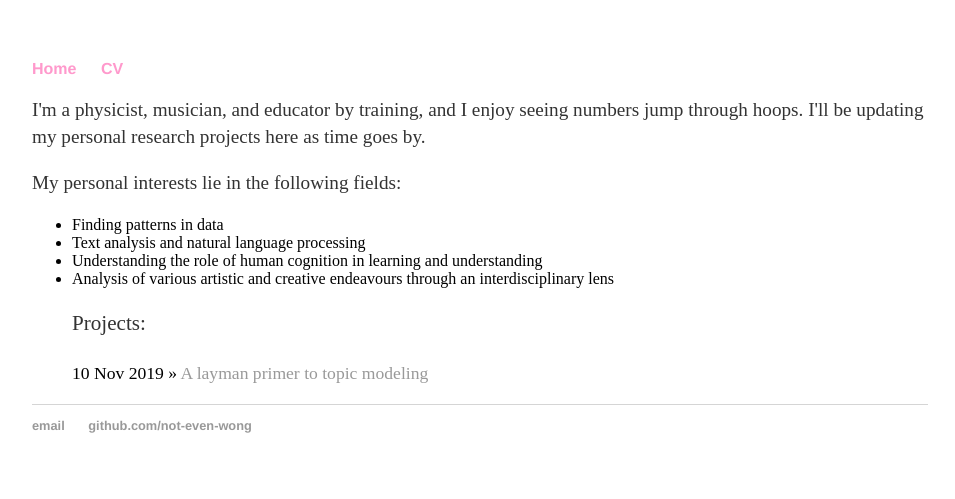
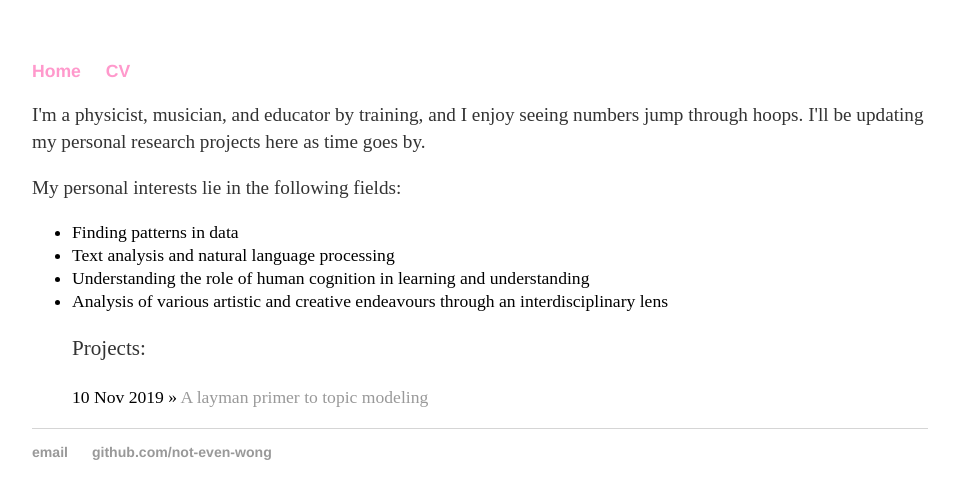
Before and after one commit to not-even-wong/not-even-wong.github.io, a Jekyll site: the page built from index.html, in a window 1280 px wide. Shown: the top 499 px of the page, without its empty margins (160-1115 px from the left). Built offline with Jekyll 4.4.1, drawn with Linux system fonts in a browser that asks for light colours.

Commit message:
Update main.css

```diff
--- a/css/main.css
+++ b/css/main.css
@@ -36,6 +36,12 @@ p {
     line-height: 1.4em;
     color: #333;
 }
+
+ul {
+    font-size: 1.1em;
+    line-height: 1.3em;
+}
+
 footer {
     border-top: 1px solid #d5d5d5;
     font-size: .8em;
```
